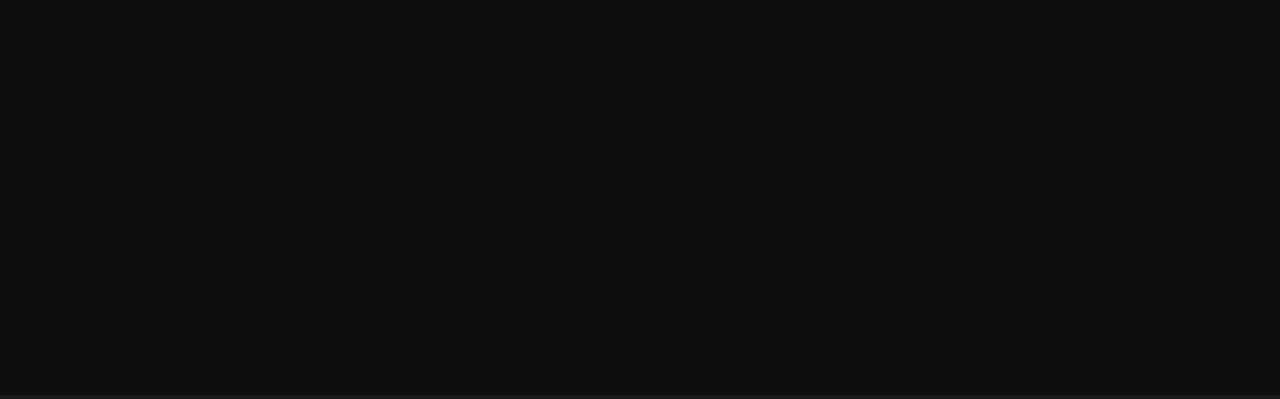
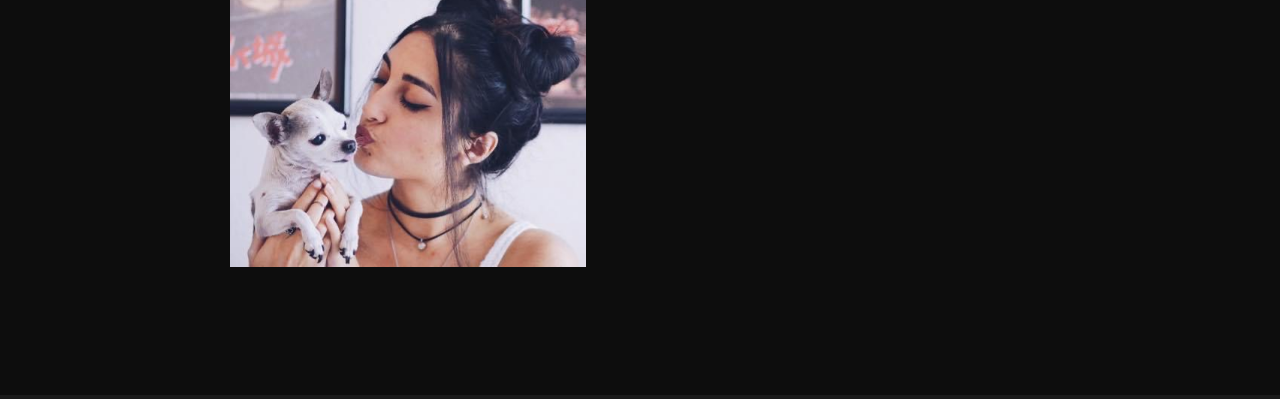
Before and after one commit to omar-landa/GinaKristinArt, a plain HTML site: page about.html in a window 1280 px wide. Shown: the part 331-730 px from the top of the page. Drawn offline with nearby package versions, Linux system fonts and the light colour scheme.

Commit message:
Update about.html

```diff
--- a/about.html
+++ b/about.html
@@ -60,7 +60,7 @@
 
   <!-- About Me Picture: -->
   <div class="aboutmepicture">
-  <img src="aboutmephoto/profilepicture.jpg" alt="" style="max-width: 75%">
+  <img src="profilepicture.jpg" alt="" style="max-width: 75%">
   </div>
 
 
```
